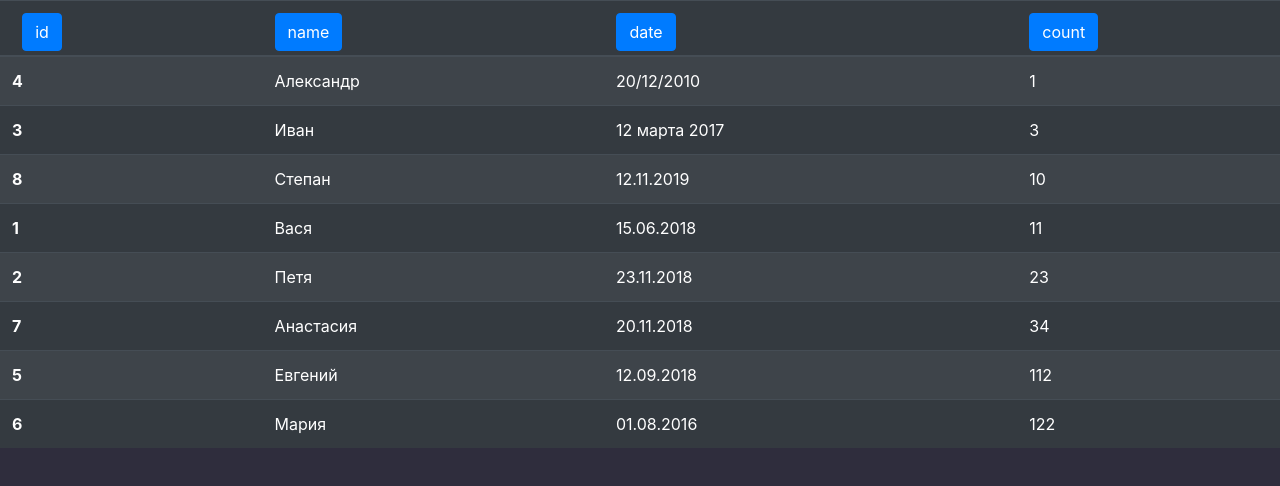
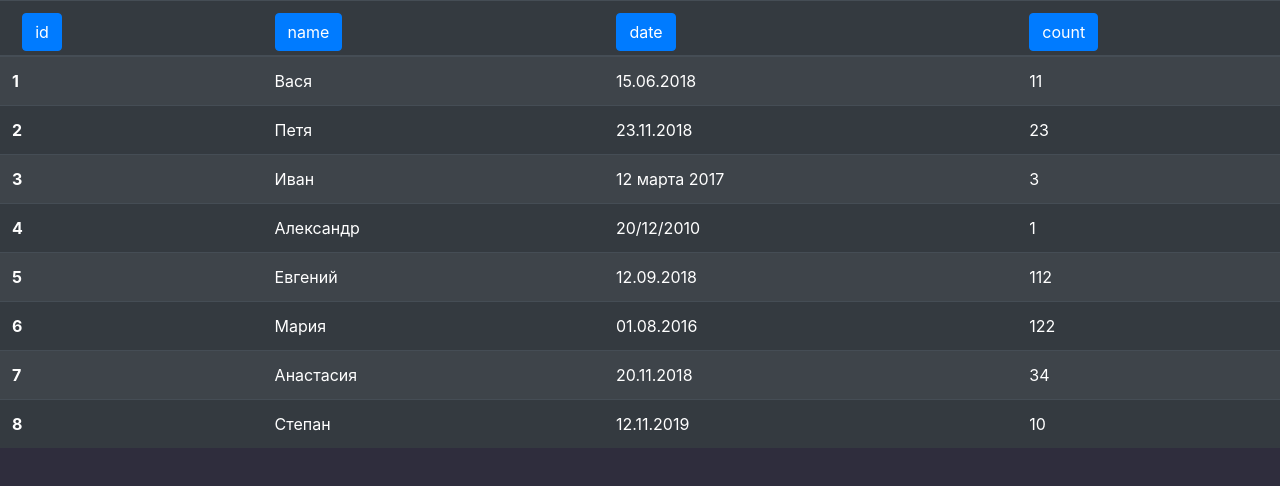
Before and after one commit to katrinkattt/testys, a React (Create React App) app in the folder testy2/test-two/: page / in a window 1280 px wide. Shown: the top 486 px of the page. Built offline with nearby package versions, Linux system fonts and the light colour scheme.

Commit message:
Update table.jsx

```diff
--- a/testy2/test-two/src/components/table.jsx
+++ b/testy2/test-two/src/components/table.jsx
@@ -1,12 +1,11 @@
-import React, {Component} from 'react';
+import React, {Component, useState} from 'react';
 import Btn from './btn';
 import StateBtn from './stateBtn';
 
 
-export default class Table extends Component {
-    constructor(props){
-        super(props)
-        this.initialState = {
+export default function Table() {
+    const [state, setState] = useState(initialState);
+        var initialState = {
             people: [
                 {
                     id: 1,
@@ -59,11 +58,8 @@ export default class Table extends Component {
 
         ]
     }
-    }
-Sorting(e){
-
-    var arr = this.initialState.people
-    function SortingVal(param){
+function sorting(param){
+    var arr = initialState.people
     return function (a, b){
         if(a[param] > b[param]){
             return 1
@@ -71,54 +67,28 @@ Sorting(e){
         if(a[param] < b[param]){
             return -1
         }
-            return 0
-        };
-    }
-
-    if(e == 'id'){
-        arr.sort(SortingVal('id'));
-        return
-            this.initialState.people.id = arr.sort(SortingVal('id'));
-    }
-    else if(e == 'name'){
-        arr.sort(SortingVal('name'));
-        return
-            this.initialState.people.name = arr.sort(SortingVal('name'));
-    }
-    else if(e == 'date'){
-        arr.sort(SortingVal('count'));
-        return
-            this.initialState.people.count = arr.sort(SortingVal('count'));
-    }
-    else if(e == 'count'){
-        arr.sort(SortingVal('count'));
-        return
-            this.initialState.people.count = arr.sort(SortingVal('count'));
+        return initialState.people.param = arr.sort(sorting(param));
     }
 }
-
-
-
-    render(){
     return(
             <div className="table__main">
                 <table className="table table-striped table-dark">
                     <thead>
                         <tr>
-                            <th scope="col"><Btn text='id' id='idBtn' func={this.Sorting('id')} /></th>
-                            <th scope="col"><Btn text='name' id='nameBtn' func={this.Sorting('name')}  /></th>
-                            <th scope="col"><Btn text='date' id='dateBtn' func={this.Sorting('date')}/></th>
-                            <th scope="col"><Btn text='count' id='countBtn'  func={this.Sorting('count')}/></th>
+                            <th scope="col"><Btn text='id' id='idBtn' func={sorting('id')} /></th>
+                            <th scope="col"><Btn text='name' id='nameBtn' func={sorting('name')}  /></th>
+                            <th scope="col"><Btn text='date' id='dateBtn' func={sorting('date')}/></th>
+                            <th scope="col"><Btn text='count' id='countBtn'  func={sorting('count')}/></th>
                         </tr>
                     </thead>
                     <tbody>
                         {
-                            this.initialState.people.map((score, c) =>
+                            initialState.people.map((score, c) =>
                             <tr>
-                                <th scope="row">{this.initialState.people[c].id}</th>
-                                <td>{this.initialState.people[c].name}</td>
-                                <td>{this.initialState.people[c].date}</td>
-                                <td>{this.initialState.people[c].count}</td>
+                                <th scope="row">{initialState.people[c].id}</th>
+                                <td>{initialState.people[c].name}</td>
+                                <td>{initialState.people[c].date}</td>
+                                <td>{initialState.people[c].count}</td>
                             </tr>
                             )
                         }
@@ -127,4 +97,3 @@ Sorting(e){
             </div>
         )
     }
-}
```
Lines whose indentation alone changed are shown as unchanged.
